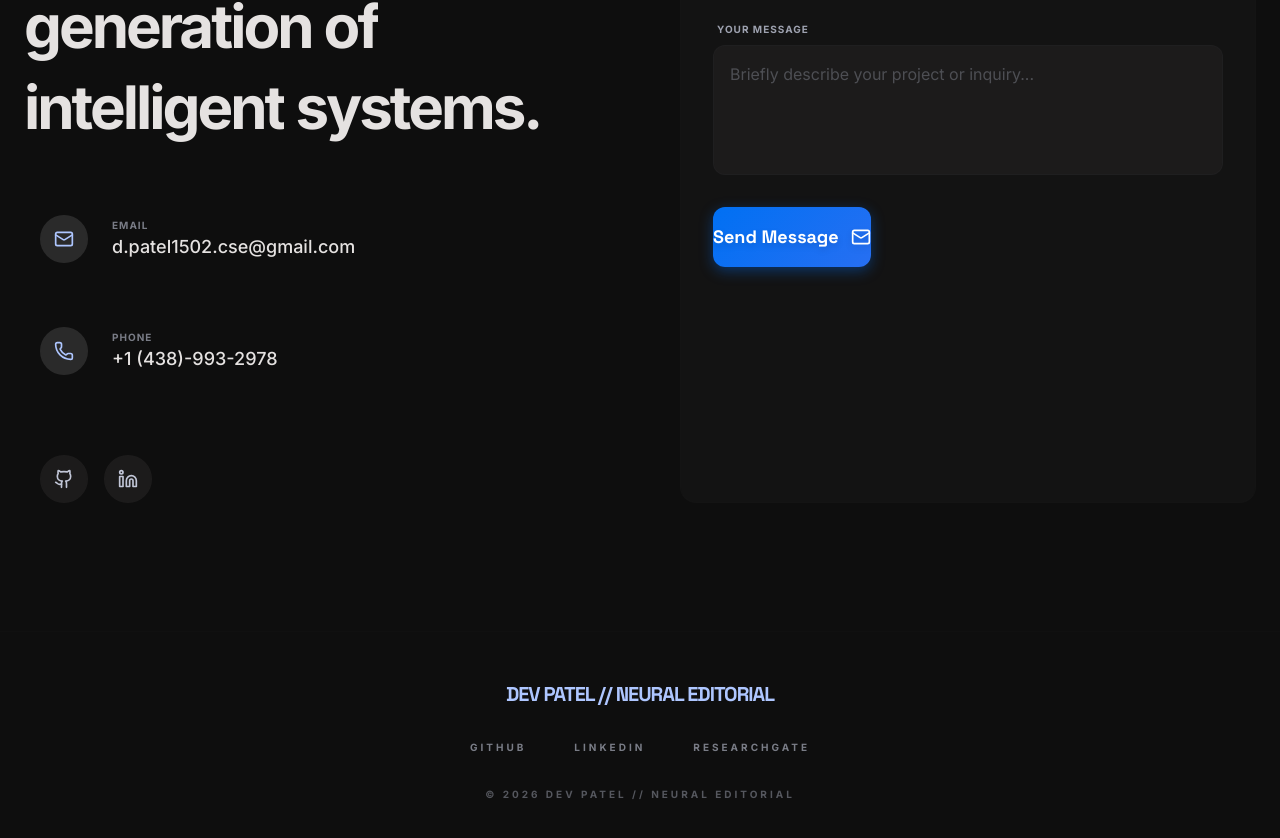
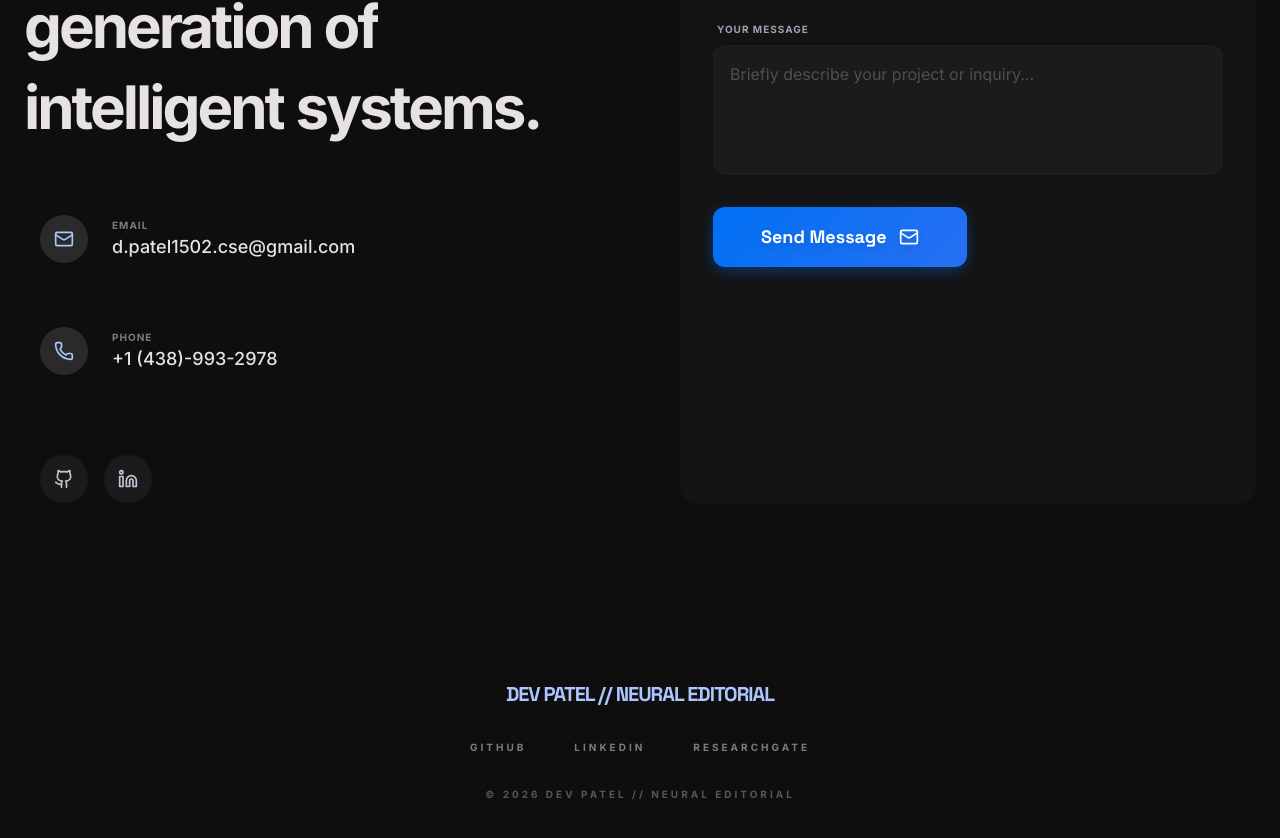
Before and after one commit to DevPatelCoder/PortFolio, a React (Vite) app: page / in a window 1280 px wide. Shown: the part 4892-5730 px from the top of the page. Built offline with nearby package versions, Linux system fonts and the light colour scheme.

Commit message:
Add horizontal padding to the send message button

```diff
--- a/src/App.tsx
+++ b/src/App.tsx
@@ -724,7 +724,7 @@ const Contact = () => {
                   type="submit"
                   whileHover={{ scale: 1.02 }}
                   whileTap={{ scale: 0.98 }}
-                  className="w-full py-4 mt-2 neural-gradient text-white font-display font-bold text-lg rounded-xl shadow-[0_4px_14px_0_rgba(0,112,243,0.39)] hover:shadow-[0_6px_20px_rgba(0,112,243,0.23)] hover:-translate-y-1 transition-all flex items-center justify-center gap-3 overflow-hidden group"
+                  className="w-full px-12 py-4 mt-2 neural-gradient text-white font-display font-bold text-lg rounded-xl shadow-[0_4px_14px_0_rgba(0,112,243,0.39)] hover:shadow-[0_6px_20px_rgba(0,112,243,0.23)] hover:-translate-y-1 transition-all flex items-center justify-center gap-3 overflow-hidden group"
                 >
                   <span className="pointer-events-none drop-shadow-md">Send Message</span>
                   <Mail className="w-5 h-5 drop-shadow-md pointer-events-none" />
```
